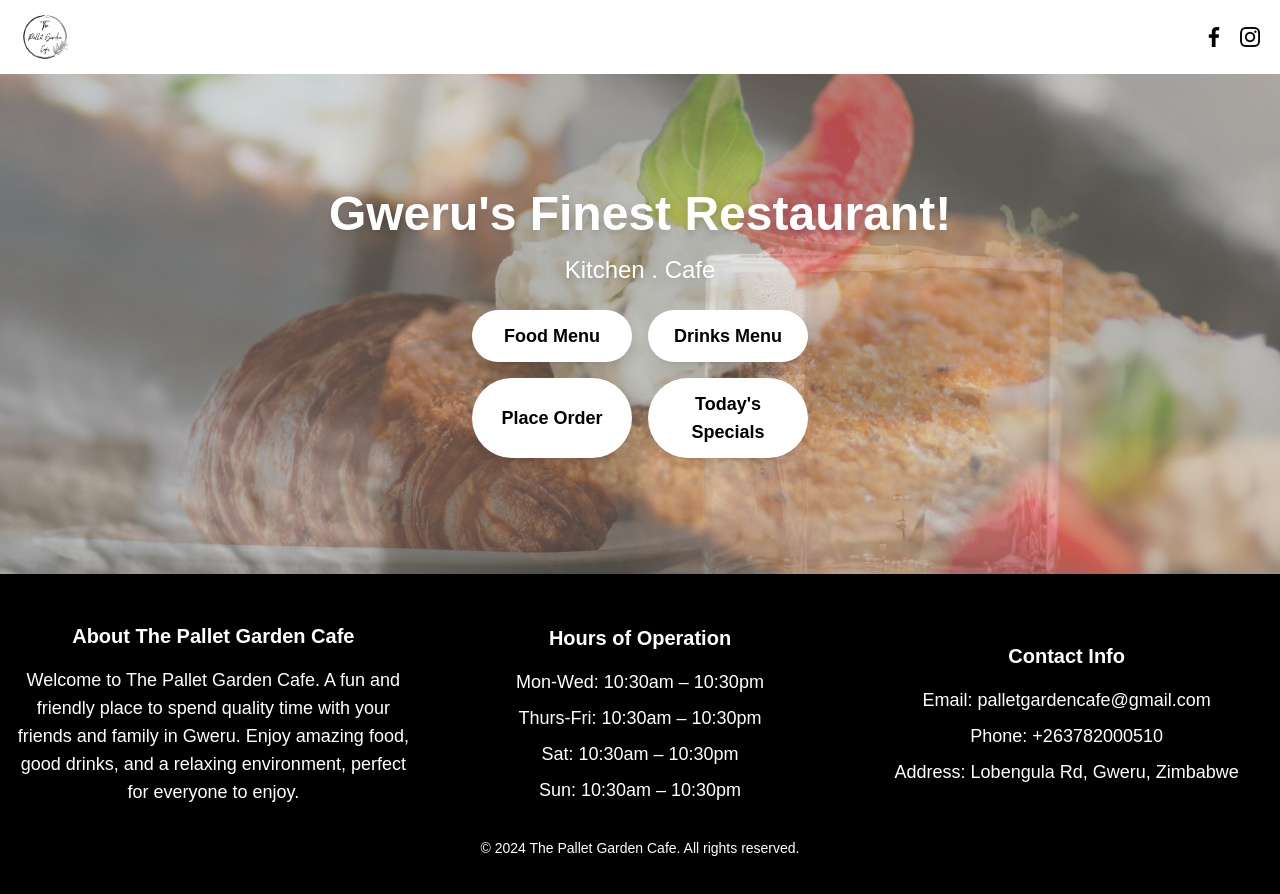
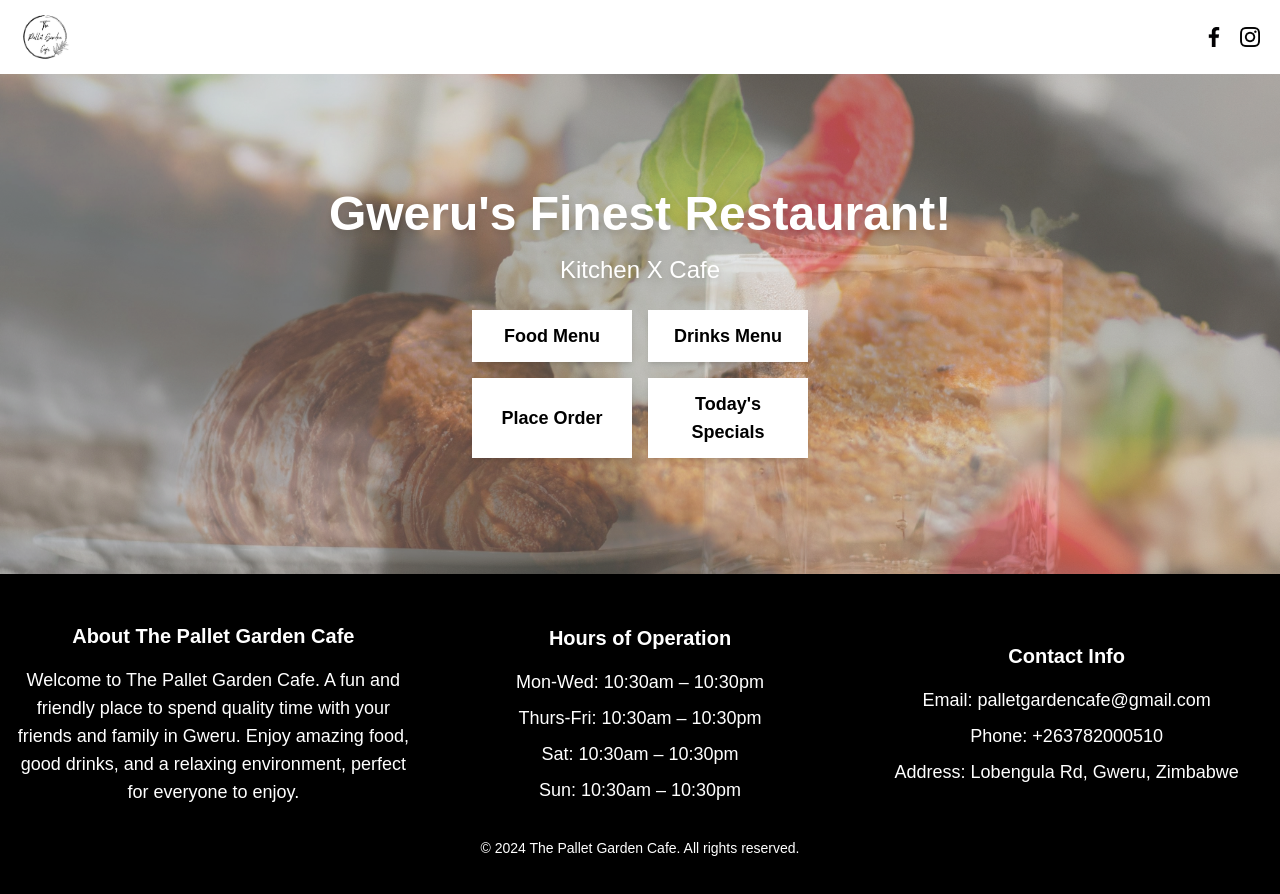
Before and after one commit to Masimbakutendaishe/ThePalletGardenCafe, a Next.js app: page / in a window 1280 px wide. Shown: the top 894 px of the page. Built offline with nearby package versions, Linux system fonts and the light colour scheme.

Commit message:
Update HeroSection.js

```diff
--- a/comps/HeroSection.js
+++ b/comps/HeroSection.js
@@ -29,22 +29,22 @@ const HeroSection = () => {
         <h1 className="text-4xl md:text-5xl font-bold mb-4 drop-shadow-lg">
           Gweru's Finest Restaurant!
         </h1>
-        <p className="text-xl md:text-2xl mb-6 drop-shadow-md">Kitchen . Cafe</p>
+        <p className="text-xl md:text-2xl mb-6 drop-shadow-md">Kitchen X Cafe</p>
 
         {/* Buttons */}
         <div className="flex flex-wrap justify-center gap-4">
-          <button className="w-40 px-6 py-3 text-lg font-semibold text-black bg-white rounded-full shadow-lg hover:bg-gray-300 transition-all">
+          <button className="w-40 px-6 py-3 text-lg font-semibold text-black bg-white shadow-md hover:bg-gray-300 transition-all">
             Food Menu
           </button>
-          <button className="w-40 px-6 py-3 text-lg font-semibold text-black bg-white rounded-full shadow-lg hover:bg-gray-300 transition-all">
+          <button className="w-40 px-6 py-3 text-lg font-semibold text-black bg-white shadow-md hover:bg-gray-300 transition-all">
             Drinks Menu
           </button>
         </div>
         <div className="flex flex-wrap justify-center gap-4 mt-4">
-          <button className="w-40 px-6 py-3 text-lg font-semibold text-black bg-white rounded-full shadow-lg hover:bg-gray-300 transition-all">
+          <button className="w-40 px-6 py-3 text-lg font-semibold text-black bg-white shadow-md hover:bg-gray-300 transition-all">
             Place Order
           </button>
-          <button className="w-40 px-6 py-3 text-lg font-semibold text-black bg-white rounded-full shadow-lg hover:bg-gray-300 transition-all">
+          <button className="w-40 px-6 py-3 text-lg font-semibold text-black bg-white shadow-md hover:bg-gray-300 transition-all">
             Today's Specials
           </button>
         </div>
```
